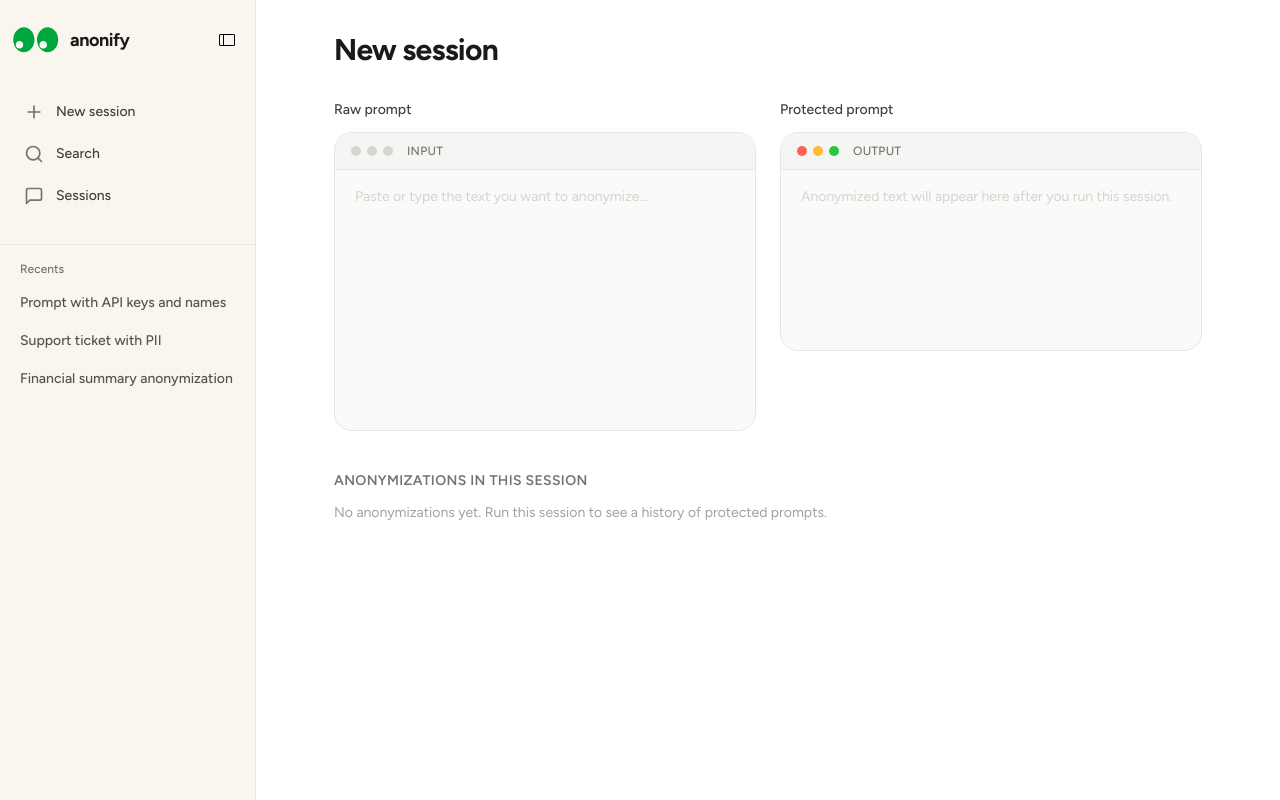
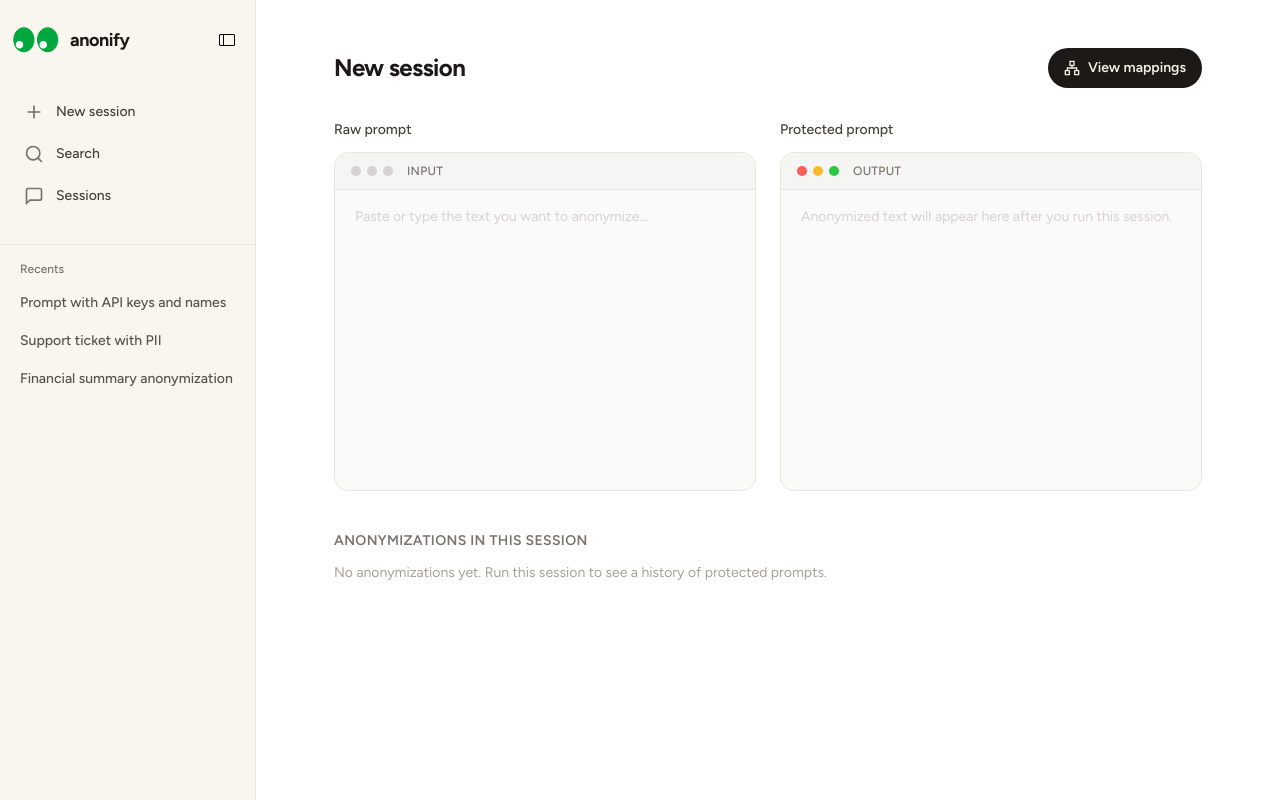
Before and after one commit to steph-crown/anonify, a Next.js app: page /new in a window 1280 px wide. Built offline with nearby package versions, Linux system fonts and the light colour scheme.

Commit message:
Implement sessions page

```diff
--- a/components/session-page.tsx
+++ b/components/session-page.tsx
@@ -1,3 +1,5 @@
+import Link from "next/link";
+
 type Anonymization = {
   id: string;
   title: string;
@@ -11,20 +13,44 @@ type SessionPageProps = {
   isNew?: boolean;
 };
 
-export function SessionPage({ sessionId, anonymizations, isNew }: SessionPageProps) {
+export function SessionPage({
+  sessionId,
+  anonymizations,
+  isNew,
+}: SessionPageProps) {
   const hasHistory = anonymizations.length > 0;
 
   return (
-    <div className="flex flex-col gap-8 py-6 sm:py-8">
-      <header className="flex flex-col gap-2 sm:flex-row sm:items-baseline sm:justify-between">
-        <div>
-          <h1 className="text-2xl font-bold tracking-tight text-stone-900 sm:text-3xl">
+    <div className="flex flex-col gap-8 ">
+      <header className="flex items-center justify-between pb-0 pt-4 sm:pt-12">
+        <div className="w-max">
+          <h1 className="text-2xl font-bold tracking-tight text-stone-900">
             {isNew ? "New session" : "Session"}
           </h1>
           {!isNew && sessionId && (
             <p className="mt-1 text-sm text-stone-500">ID: {sessionId}</p>
           )}
         </div>
+
+        <Link
+          href="/new"
+          className="inline-flex items-center gap-2 rounded-full bg-stone-900 px-4 py-2.5 text-sm font-semibold text-[#F5F0E5] transition-colors hover:bg-stone-800"
+        >
+          <svg
+            width="24"
+            height="24"
+            viewBox="0 0 24 24"
+            fill="none"
+            xmlns="http://www.w3.org/2000/svg"
+            className="size-4"
+          >
+            <path
+              d="M22 15H20V12C20 11.7348 19.8946 11.4804 19.7071 11.2929C19.5196 11.1054 19.2652 11 19 11H13V9H15C15.2652 9 15.5196 8.89464 15.7071 8.70711C15.8946 8.51957 16 8.26522 16 8V2C16 1.73478 15.8946 1.48043 15.7071 1.29289C15.5196 1.10536 15.2652 1 15 1H9C8.73478 1 8.48043 1.10536 8.29289 1.29289C8.10536 1.48043 8 1.73478 8 2V8C8 8.26522 8.10536 8.51957 8.29289 8.70711C8.48043 8.89464 8.73478 9 9 9H11V11H5C4.73478 11 4.48043 11.1054 4.29289 11.2929C4.10536 11.4804 4 11.7348 4 12V15H2C1.73478 15 1.48043 15.1054 1.29289 15.2929C1.10536 15.4804 1 15.7348 1 16V22C1 22.2652 1.10536 22.5196 1.29289 22.7071C1.48043 22.8946 1.73478 23 2 23H8C8.26522 23 8.51957 22.8946 8.70711 22.7071C8.89464 22.5196 9 22.2652 9 22V16C9 15.7348 8.89464 15.4804 8.70711 15.2929C8.51957 15.1054 8.26522 15 8 15H6V13H18V15H16C15.7348 15 15.4804 15.1054 15.2929 15.2929C15.1054 15.4804 15 15.7348 15 16V22C15 22.2652 15.1054 22.5196 15.2929 22.7071C15.4804 22.8946 15.7348 23 16 23H22C22.2652 23 22.5196 22.8946 22.7071 22.7071C22.8946 22.5196 23 22.2652 23 22V16C23 15.7348 22.8946 15.4804 22.7071 15.2929C22.5196 15.1054 22.2652 15 22 15ZM7 17V21H3V17H7ZM10 7V3H14V7H10ZM21 21H17V17H21V21Z"
+              fill="#F5F0E5"
+            />
+          </svg>
+          View mappings
+        </Link>
       </header>
 
       {/* Editors row */}
@@ -32,7 +58,7 @@ export function SessionPage({ sessionId, anonymizations, isNew }: SessionPagePro
         {/* Input editor */}
         <div className="flex flex-col gap-3">
           <div className="text-sm font-medium text-stone-700">Raw prompt</div>
-          <div className="overflow-hidden rounded-2xl border border-stone-200 bg-stone-50">
+          <div className="overflow-hidden rounded-xl border border-stone-200 bg-stone-50">
             <div className="flex items-center gap-1.5 border-b border-stone-200 bg-stone-100 px-4 py-2.5 text-xs font-medium uppercase tracking-wide text-stone-500">
               <span className="size-2.5 rounded-full bg-stone-300" />
               <span className="size-2.5 rounded-full bg-stone-300" />
@@ -41,7 +67,7 @@ export function SessionPage({ sessionId, anonymizations, isNew }: SessionPagePro
             </div>
             <textarea
               rows={10}
-              className="block w-full resize-none bg-transparent px-5 py-4 text-sm leading-relaxed text-stone-800 placeholder:text-stone-300 focus:outline-none"
+              className="block h-[300px] w-full resize-none bg-transparent px-5 py-4 text-sm leading-relaxed text-stone-800 placeholder:text-stone-300 focus:outline-none"
               placeholder="Paste or type the text you want to anonymize..."
             />
           </div>
@@ -49,15 +75,17 @@ export function SessionPage({ sessionId, anonymizations, isNew }: SessionPagePro
 
         {/* Output editor */}
         <div className="flex flex-col gap-3">
-          <div className="text-sm font-medium text-stone-700">Protected prompt</div>
-          <div className="overflow-hidden rounded-2xl border border-stone-200 bg-stone-50">
+          <div className="text-sm font-medium text-stone-700">
+            Protected prompt
+          </div>
+          <div className="overflow-hidden rounded-xl border border-stone-200 bg-stone-50">
             <div className="flex items-center gap-1.5 border-b border-stone-200 bg-stone-100 px-4 py-2.5 text-xs font-medium uppercase tracking-wide text-stone-500">
               <span className="size-2.5 rounded-full bg-[#FE5F57]" />
               <span className="size-2.5 rounded-full bg-[#FEBB2F]" />
               <span className="size-2.5 rounded-full bg-[#28C840]" />
               <span className="ml-2">Output</span>
             </div>
-            <div className="min-h-[180px] px-5 py-4 text-sm leading-relaxed text-stone-800">
+            <div className="h-[300px] px-5 py-4 text-sm leading-relaxed text-stone-800">
               <span className="text-stone-300">
                 Anonymized text will appear here after you run this session.
               </span>
@@ -73,7 +101,8 @@ export function SessionPage({ sessionId, anonymizations, isNew }: SessionPagePro
         </h2>
         {!hasHistory && (
           <p className="text-sm text-stone-400">
-            No anonymizations yet. Run this session to see a history of protected prompts.
+            No anonymizations yet. Run this session to see a history of
+            protected prompts.
           </p>
         )}
         {hasHistory && (
@@ -97,7 +126,9 @@ export function SessionPage({ sessionId, anonymizations, isNew }: SessionPagePro
                     <p className="mb-1 text-xs font-semibold uppercase tracking-wide text-stone-600">
                       Protected
                     </p>
-                    <p className="text-sm text-stone-800">{item.protectedText}</p>
+                    <p className="text-sm text-stone-800">
+                      {item.protectedText}
+                    </p>
                   </div>
                 </div>
               </article>
```
